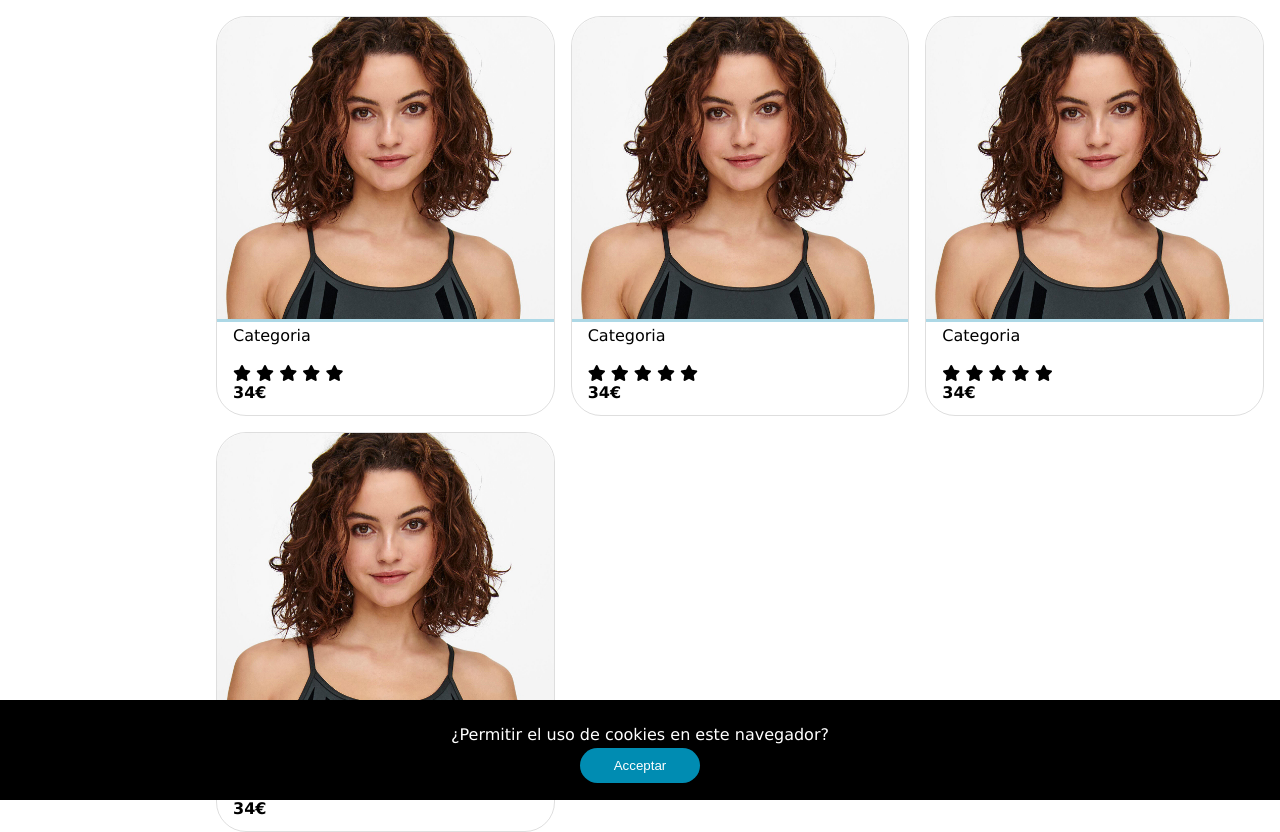
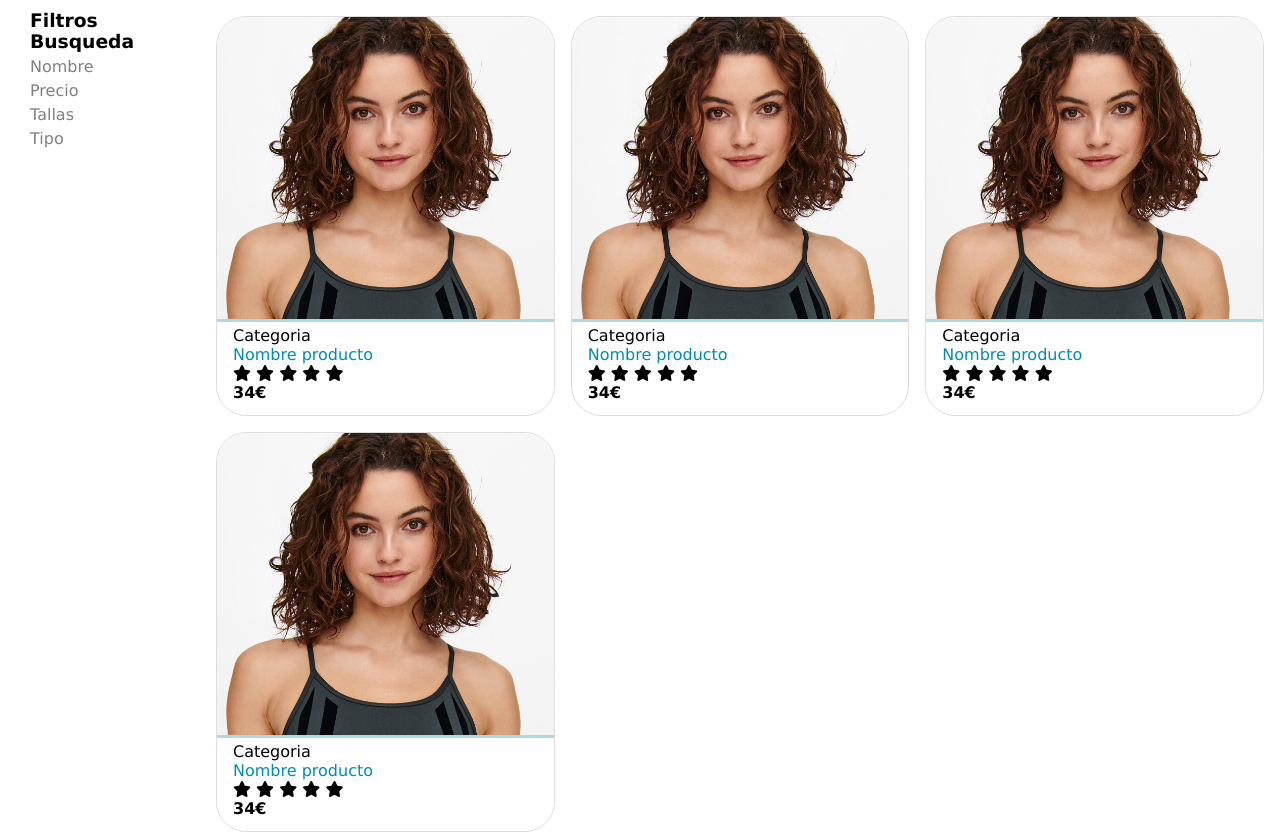
Before and after one commit to strom99/george_prada, a PHP site: page /index.php?page=productos in a window 1280 px wide. Run offline with PHP 8.4, Linux system fonts and the light colour scheme; some libraries are stand-ins or nearby versions.

Commit message:
camnbios php

```diff
--- /dev/null
+++ b/estilos/crear_productos.css
@@ -0,0 +1,4 @@
+.contenedor{
+    display: flex;
+    height: 100vh;
+}
--- a/estilos/productos.css
+++ b/estilos/productos.css
@@ -1,3 +1,6 @@
+aside a{
+    color: gray;
+}
 .estre i{
     color: #000;
 }
@@ -45,6 +48,10 @@
     width: 200px;
 }
 
+.presentacion-producto a{
+    color: #008cb2;
+}
+
 @media (min-width: 900px) {
     .contenedor{
         height: 100vh;
--- /dev/null
+++ b/html/crear_productos.php
@@ -0,0 +1,3 @@
+<div class="contenedor">
+
+</div>
--- a/html/menu-nav.php
+++ b/html/menu-nav.php
@@ -3,4 +3,10 @@
     <li><a href="<?php echo $_SESSION['RUTA_BASE'] ?>/index.php?page=about-us">Quienes Somos</a></li>
     <li><a href="<?php echo $_SESSION['RUTA_BASE'] ?>/index.php?page=productos">Productos</a></li>
     <li><a href="<?php echo $_SESSION['RUTA_BASE'] ?>/index.php?page=Contacto">Contacto</a></li>
+    <?php
+    $email = $_SESSION['datosUsuario']['email'];
+    if (preg_match('/.*@stucom.com/', $email) == 1) { ?>
+        <li><a href="<?php echo $_SESSION['RUTA_BASE'] ?>/index.php?page=crear_productos">Subir Productos</a></li>
+    <?php }
+    ?>
 </ul>
--- a/html/productos.php
+++ b/html/productos.php
@@ -1,11 +1,11 @@
 <div class="contenedor">
     <aside>
-        <a href="#">hola</a>
-        <a href="#">hola</a>
-        <a href="#">hola</a>
-        <a href="#">hola</a>
+        <h3>Filtros Busqueda</h3>
+        <a href="#">Nombre</a>
+        <a href="#">Precio</a>
+        <a href="#">Tallas</a>
+        <a href="#">Tipo</a>
     </aside>
-
     <div class="galery">
         <?php
         for ($i = 1; $i <= 4; $i++) {
--- a/index.php
+++ b/index.php
@@ -31,16 +31,16 @@
 
 <body>
     <?php if (isset($_SESSION['datosUsuario'])) {
-        include "html/menu.php";
-    } ?>
+        include "html/menu.php"; ?>
+        <div class="banner-cookie">
+            <div>
+                <p>¿Permitir el uso de cookies en este navegador?</p>
+                <button id="accept">Acceptar</button>
+            </div>
+        </div>
+    <?php } ?>
     <?php include "html/$page.php"; ?>
 
-    <div class="banner-cookie">
-        <div>
-            <p>¿Permitir el uso de cookies en este navegador?</p>
-            <button id="accept">Acceptar</button>
-        </div>
-    </div>
     <!-- verificar si existe el archivo js-->
     <?php if (file_exists("js/$page.js")) { ?>
         <script src="js/<?php echo $page ?>.js"></script>
--- a/procesos/registrar.php
+++ b/procesos/registrar.php
@@ -57,6 +57,7 @@
 
         // Si el email tiene @stucom.com será admin, si no, será usuario;
         if (preg_match('/.*@stucom.com/', $email) === 1) {
+            // admin
             $rol = 1;
         } else {
             $rol = 2;
```
